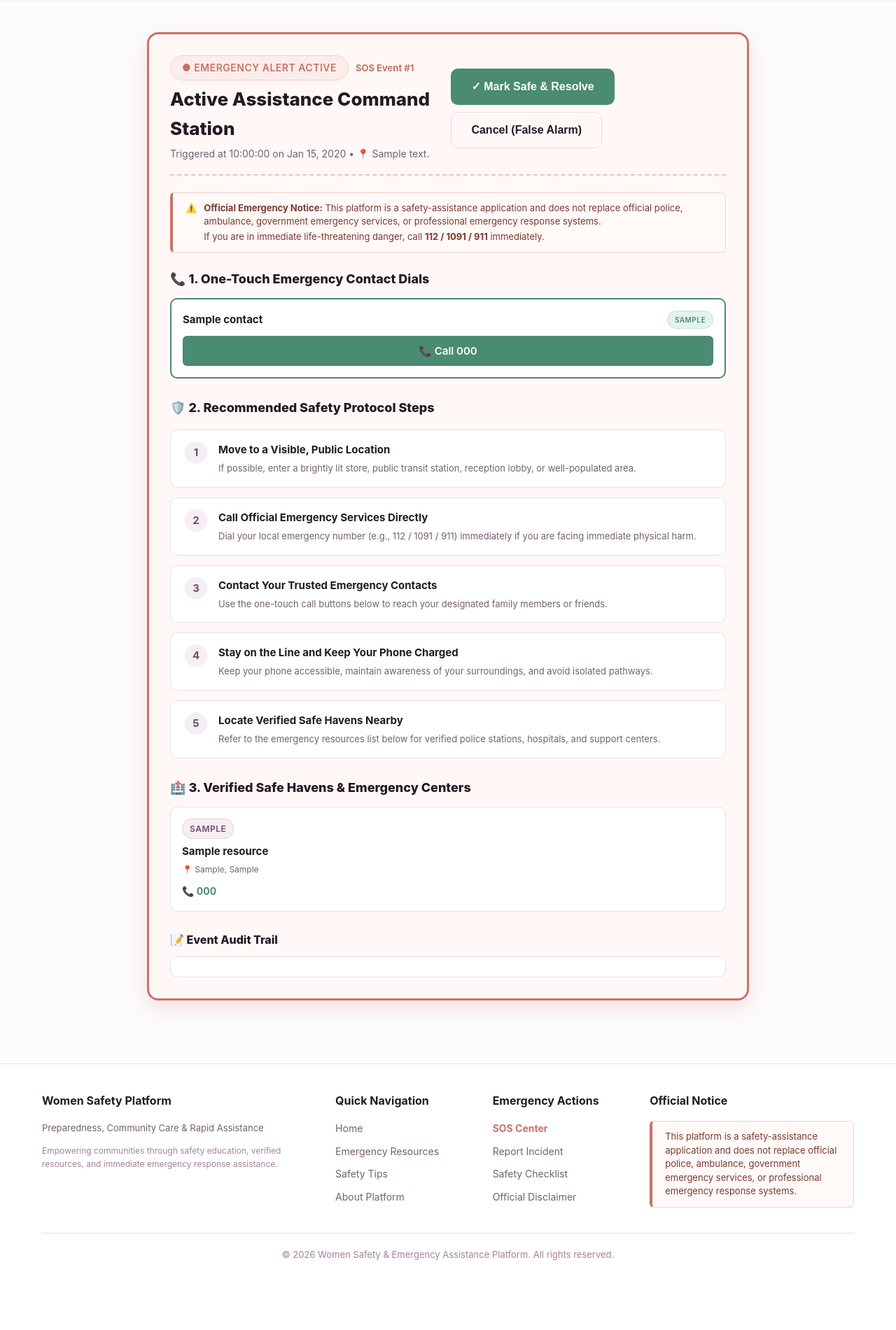
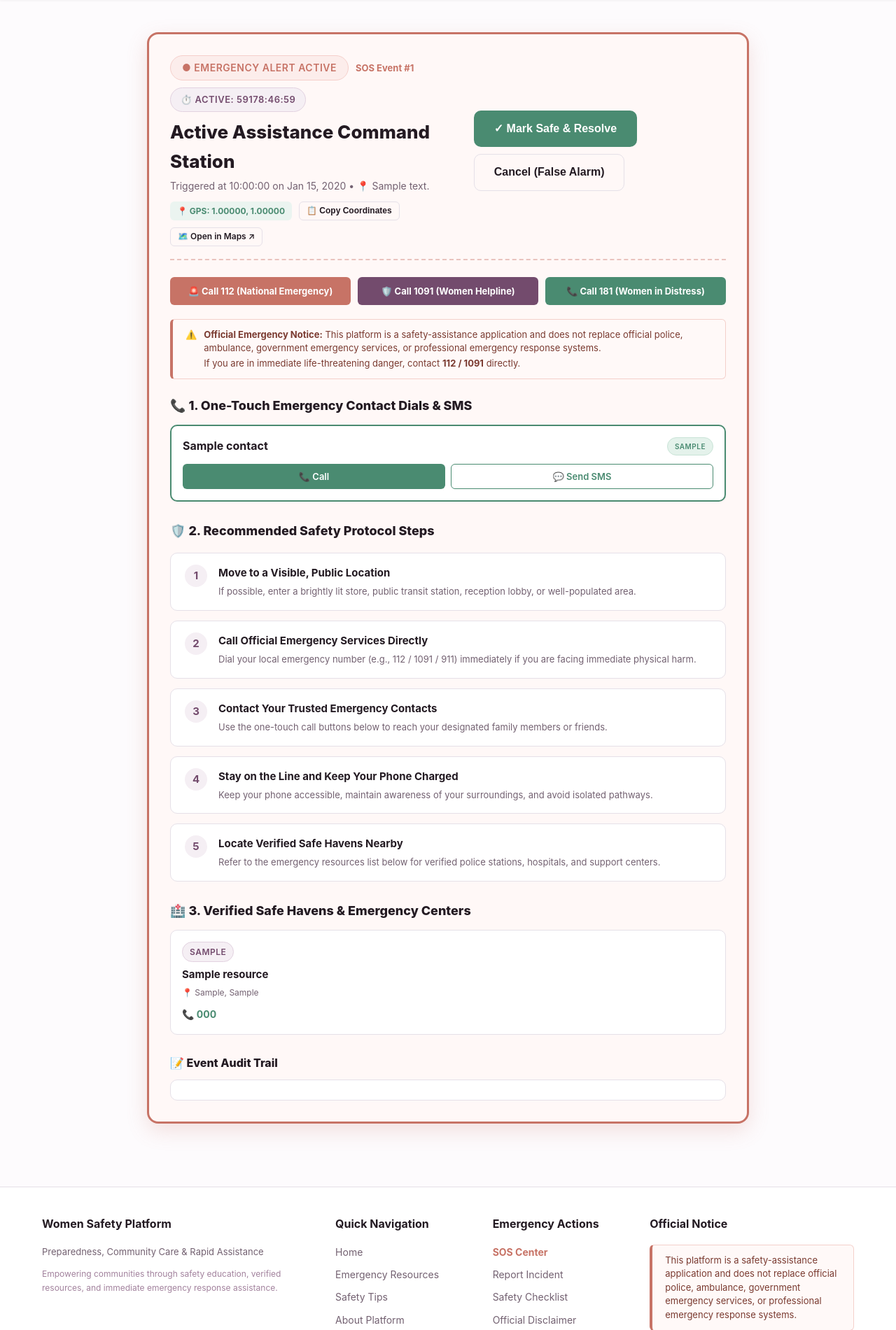
Before and after one commit to sheema3733/women_safety_platform, a Flask app: page /sos/active/1 in a window 1280 px wide. Shown: the part 69-1970 px from the top of the page at 70% size. Before the commit the page ends 1870 px from the top, so only its background shows below. Run offline with Flask 3, Linux system fonts and the light colour scheme; the visitor is signed in with stand-in values (Sample User, id 1); tables that the repository leaves empty hold one stand-in row (values such as "Sample post").

Commit message:
feat(sos): add manual GPS refresh, live crisis timer, coordinates copy, and SMS dispatch

```diff
--- a/app/static/js/sos.js
+++ b/app/static/js/sos.js
@@ -1,28 +1,118 @@
-// SOS Center Interactivity and Emergency Geolocation
+// SOS Center Interactivity, Live Crisis Timer, and Geolocation Services
 
-document.addEventListener("DOMContentLoaded", () => {
-  const triggerModal = document.getElementById("sos-trigger-modal");
+function fetchGpsLocation(isManual = false) {
   const latField = document.getElementById("sos-lat");
   const lngField = document.getElementById("sos-lng");
   const locationStatus = document.getElementById("sos-location-status");
+  const detectBtn = document.getElementById("btn-detect-gps");
 
-  // Attempt to fetch GPS coordinates when on SOS trigger pages
-  if (latField && lngField && navigator.geolocation) {
-    if (locationStatus) locationStatus.textContent = "Acquiring GPS location...";
+  if (!navigator.geolocation) {
+    if (locationStatus) {
+      locationStatus.textContent = "Geolocation is not supported by your browser. Please enter area manually.";
+    }
+    return;
+  }
+
+  if (locationStatus) {
+    locationStatus.innerHTML = '<span style="color: var(--color-primary);">⏳ Acquiring precise GPS coordinates...</span>';
+  }
+  if (detectBtn) {
+    detectBtn.disabled = true;
+    detectBtn.textContent = "📍 Detecting...";
+  }
+
   navigator.geolocation.getCurrentPosition(
     (position) => {
-        latField.value = position.coords.latitude;
-        lngField.value = position.coords.longitude;
+      const lat = position.coords.latitude;
+      const lng = position.coords.longitude;
+      const accuracy = Math.round(position.coords.accuracy || 0);
+
+      if (latField) latField.value = lat;
+      if (lngField) lngField.value = lng;
+
       if (locationStatus) {
-          locationStatus.innerHTML = `<span style="color: var(--color-forest-mint);">✓ Location captured (${position.coords.latitude.toFixed(4)}, ${position.coords.longitude.toFixed(4)})</span>`;
+        locationStatus.innerHTML = `<span style="color: var(--color-forest-mint); font-weight: 600;">✓ GPS Captured: ${lat.toFixed(5)}, ${lng.toFixed(5)} (±${accuracy}m accuracy)</span>`;
+      }
+      if (detectBtn) {
+        detectBtn.disabled = false;
+        detectBtn.textContent = "✓ Location Updated";
+        setTimeout(() => { detectBtn.textContent = "📍 Refresh Location"; }, 3000);
       }
     },
     (error) => {
+      let msg = "Location unavailable. Please specify landmark manually.";
+      if (error.code === error.PERMISSION_DENIED) {
+        msg = "Location permission denied. Please allow location access or type area manually.";
+      } else if (error.code === error.TIMEOUT) {
+        msg = "GPS request timed out. Please retry or enter area manually.";
+      }
       if (locationStatus) {
-          locationStatus.textContent = "Location permission denied or unavailable. General area can be entered manually.";
+        locationStatus.innerHTML = `<span style="color: var(--color-secondary-text);">${msg}</span>`;
+      }
+      if (detectBtn) {
+        detectBtn.disabled = false;
+        detectBtn.textContent = "📍 Retry GPS";
       }
     },
-      { timeout: 8000, enableHighAccuracy: true }
+    { timeout: 10000, enableHighAccuracy: true, maximumAge: 0 }
   );
 }
+
+document.addEventListener("DOMContentLoaded", () => {
+  const latField = document.getElementById("sos-lat");
+  const lngField = document.getElementById("sos-lng");
+  const detectBtn = document.getElementById("btn-detect-gps");
+
+  // Initial GPS detection on SOS trigger views
+  if (latField && lngField) {
+    fetchGpsLocation(false);
+  }
+
+  // Manual GPS detection button listener
+  if (detectBtn) {
+    detectBtn.addEventListener("click", (e) => {
+      e.preventDefault();
+      fetchGpsLocation(true);
     });
+  }
+
+  // Live Active SOS Elapsed Timer
+  const timerEl = document.getElementById("sos-live-timer");
+  if (timerEl) {
+    const createdAtStr = timerEl.getAttribute("data-created-at");
+    if (createdAtStr) {
+      const startTime = new Date(createdAtStr).getTime();
+      const updateTimer = () => {
+        const now = Date.now();
+        const diffMs = Math.max(0, now - startTime);
+        const totalSecs = Math.floor(diffMs / 1000);
+        const hours = String(Math.floor(totalSecs / 3600)).padStart(2, "0");
+        const minutes = String(Math.floor((totalSecs % 3600) / 60)).padStart(2, "0");
+        const seconds = String(totalSecs % 60).padStart(2, "0");
+        timerEl.textContent = `⏱️ Active: ${hours}:${minutes}:${seconds}`;
+      };
+
+      updateTimer();
+      setInterval(updateTimer, 1000);
+    }
+  }
+
+  // One-Click GPS Coordinates Copy
+  const copyBtn = document.getElementById("btn-copy-coords");
+  const copyFeedback = document.getElementById("copy-coords-feedback");
+  if (copyBtn) {
+    copyBtn.addEventListener("click", () => {
+      const coords = copyBtn.getAttribute("data-coords");
+      if (coords && navigator.clipboard) {
+        navigator.clipboard.writeText(coords).then(() => {
+          if (copyFeedback) {
+            copyFeedback.style.display = "inline";
+            setTimeout(() => { copyFeedback.style.display = "none"; }, 3000);
+          }
+        }).catch(err => {
+          console.error("Failed to copy coordinates:", err);
+        });
+      }
+    });
+  }
+});
--- a/app/templates/sos/active.html
+++ b/app/templates/sos/active.html
@@ -9,9 +9,10 @@
   <div class="sos-active-command">
     <div class="active-command-header">
       <div>
-        <div style="display: flex; align-items: center; gap: 10px; margin-bottom: 6px;">
+        <div style="display: flex; align-items: center; gap: 10px; margin-bottom: 8px; flex-wrap: wrap;">
           <span class="badge badge-coral" style="font-size: 14px; padding: 6px 16px;">● EMERGENCY ALERT ACTIVE</span>
           <span style="font-size: 13px; color: var(--color-muted-coral); font-weight: 700;">SOS Event #{{ sos.id }}</span>
+          <span id="sos-live-timer" class="badge badge-plum" data-created-at="{{ sos.created_at.isoformat() }}" style="font-size: 13px; padding: 6px 14px;">⏱️ Calculating elapsed time...</span>
         </div>
         <h1 style="font-size: 26px; font-weight: 800; color: var(--color-dark);">
           Active Assistance Command Station
@@ -20,6 +21,21 @@
           Triggered at {{ sos.created_at.strftime('%H:%M:%S on %b %d, %Y') }}
           {% if sos.address_note %} &bull; 📍 {{ sos.address_note }}{% endif %}
         </p>
+
+        {% if sos.latitude and sos.longitude %}
+        <div style="margin-top: 10px; display: flex; align-items: center; gap: 10px; flex-wrap: wrap;">
+          <span style="font-size: 12px; color: var(--color-forest-mint); font-weight: 700; background: var(--color-soft-mint); padding: 4px 10px; border-radius: var(--radius-sm);">
+            📍 GPS: {{ "%.5f"|format(sos.latitude) }}, {{ "%.5f"|format(sos.longitude) }}
+          </span>
+          <button type="button" id="btn-copy-coords" class="btn btn-outline btn-sm" style="font-size: 12px; padding: 4px 10px;" data-coords="{{ sos.latitude }},{{ sos.longitude }}">
+            📋 Copy Coordinates
+          </button>
+          <a href="https://maps.google.com/?q={{ sos.latitude }},{{ sos.longitude }}" target="_blank" rel="noopener noreferrer" class="btn btn-outline btn-sm" style="font-size: 12px; padding: 4px 10px;">
+            🗺️ Open in Maps ↗
+          </a>
+          <span id="copy-coords-feedback" style="font-size: 12px; color: var(--color-forest-mint); font-weight: 700; display: none;">✓ Copied to clipboard!</span>
+        </div>
+        {% endif %}
       </div>
 
       <!-- Action Buttons: Resolve / Cancel -->
@@ -33,31 +49,49 @@
       </div>
     </div>
 
+    <!-- Official Emergency Services Quick Dial Strip -->
+    <div style="display: grid; grid-template-columns: repeat(auto-fit, minmax(200px, 1fr)); gap: 10px; margin-bottom: 20px;">
+      <a href="tel:112" class="btn btn-coral btn-block" style="font-size: 13px; padding: 10px 12px; font-weight: 700;">
+        🚨 Call 112 (National Emergency)
+      </a>
+      <a href="tel:1091" class="btn btn-primary btn-block" style="font-size: 13px; padding: 10px 12px; font-weight: 700;">
+        🛡️ Call 1091 (Women Helpline)
+      </a>
+      <a href="tel:181" class="btn btn-forest btn-block" style="font-size: 13px; padding: 10px 12px; font-weight: 700;">
+        📞 Call 181 (Women in Distress)
+      </a>
+    </div>
+
     <!-- Mandatory Disclaimer -->
     <div class="disclaimer-banner" style="margin-bottom: 24px;">
       <span>⚠️</span>
       <div>
         <strong>Official Emergency Notice:</strong> {{ disclaimer }}
-        <div style="margin-top: 2px;">If you are in immediate life-threatening danger, call <strong>112 / 1091 / 911</strong> immediately.</div>
+        <div style="margin-top: 2px;">If you are in immediate life-threatening danger, contact <strong>112 / 1091</strong> directly.</div>
       </div>
     </div>
 
-    <!-- 1. Trusted Emergency Contacts One-Touch Dials -->
+    <!-- 1. Trusted Emergency Contacts One-Touch Dials & SMS -->
     <div style="margin-bottom: 28px;">
       <h2 style="font-size: 18px; font-weight: 800; color: var(--color-dark); margin-bottom: 12px;">
-        📞 1. One-Touch Emergency Contact Dials
+        📞 1. One-Touch Emergency Contact Dials & SMS
       </h2>
       {% if trusted_contacts %}
-      <div style="display: grid; grid-template-columns: repeat(auto-fit, minmax(240px, 1fr)); gap: 14px;">
+      <div style="display: grid; grid-template-columns: repeat(auto-fit, minmax(260px, 1fr)); gap: 14px;">
         {% for c in trusted_contacts %}
         <div style="background: var(--color-white); border: 2px solid var(--color-forest-mint); border-radius: var(--radius-md); padding: 16px; box-shadow: var(--shadow-sm);">
-          <div style="display: flex; justify-content: space-between; align-items: center;">
-            <strong>{{ c.name }}</strong>
+          <div style="display: flex; justify-content: space-between; align-items: center; margin-bottom: 4px;">
+            <strong style="font-size: 16px;">{{ c.name }}</strong>
             <span class="badge badge-forest" style="font-size: 10px;">{{ c.relationship }}</span>
           </div>
-          <a href="tel:{{ c.phone }}" class="btn btn-forest btn-block" style="margin-top: 10px; font-size: 15px;">
-            📞 Call {{ c.phone }}
-          </a>
+          <div style="display: grid; grid-template-columns: 1fr 1fr; gap: 8px; margin-top: 12px;">
+            <a href="tel:{{ c.phone }}" class="btn btn-forest" style="font-size: 13px; padding: 8px 10px;">
+              📞 Call
+            </a>
+            <a href="sms:{{ c.phone }}?body=EMERGENCY! I have activated an emergency SOS alert. Please assist or call me immediately. Location: {{ sos.address_note or (sos.latitude ~ ',' ~ sos.longitude if sos.latitude else 'Location pending') }}" class="btn btn-outline" style="font-size: 13px; padding: 8px 10px; color: var(--color-forest-mint); border-color: var(--color-forest-mint);">
+              💬 Send SMS
+            </a>
+          </div>
         </div>
         {% endfor %}
       </div>
```
Also changed, not shown: app/templates/sos/center.html (+19 -1 lines). Lines whose indentation alone changed are shown as unchanged.
